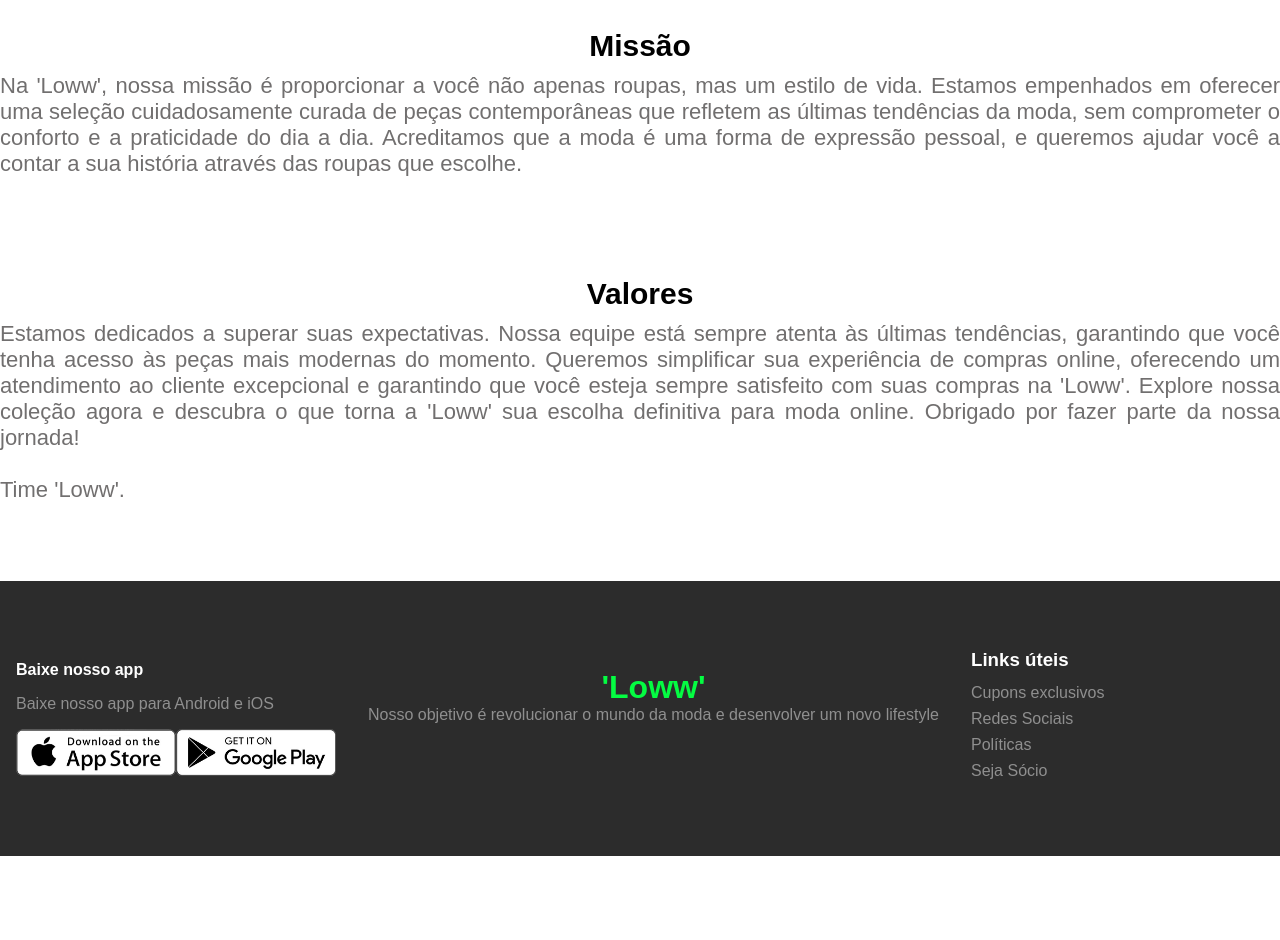
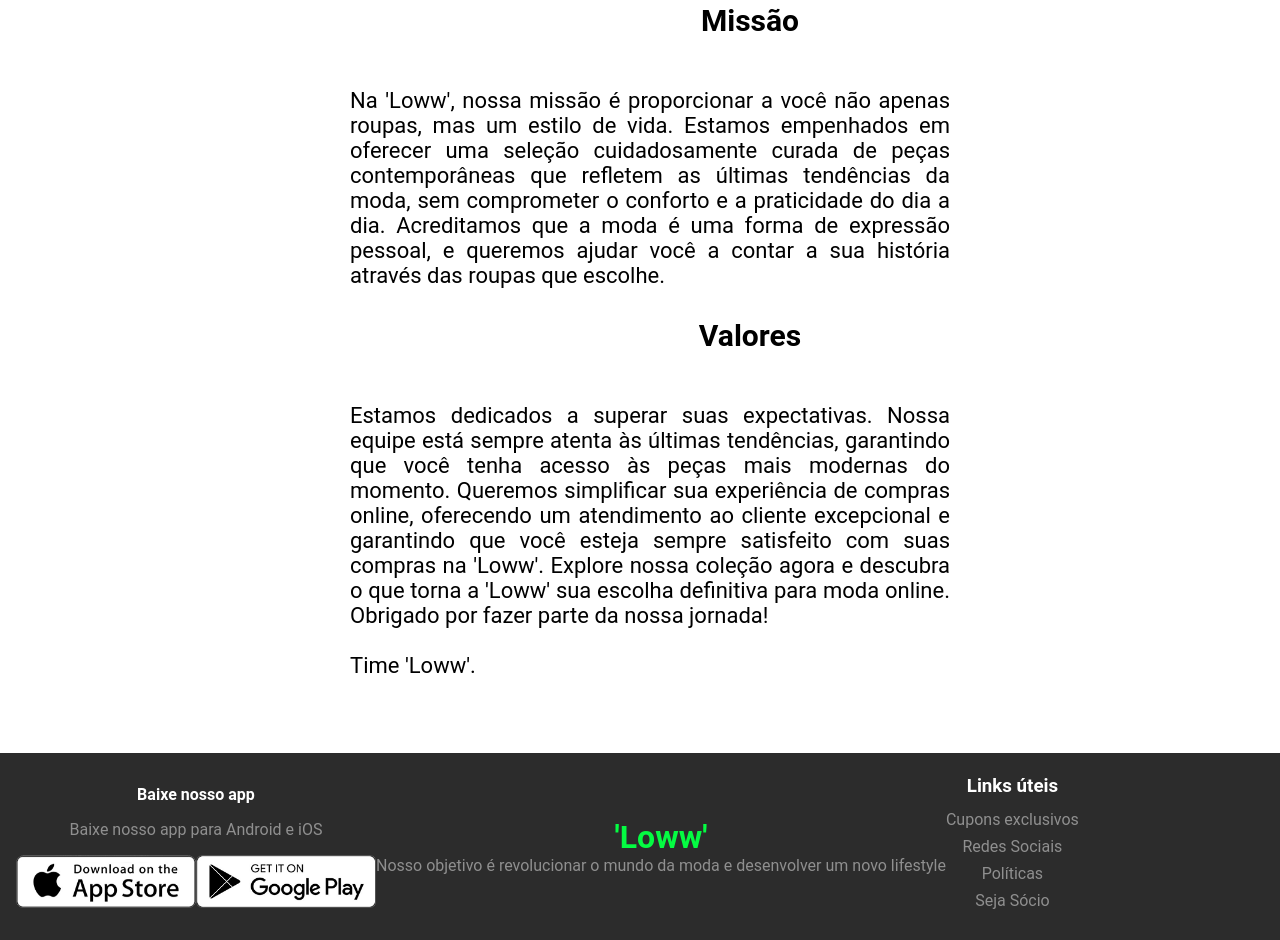
Before and after one commit to Padrin4Nunes/-Loww-, a plain HTML site: page sobre.html in a window 1280 px wide. Shown: the part 362-1302 px from the top of the page. Before the commit the page ends 1218 px from the top, so only its background shows below. Drawn offline with Linux system fonts and the light colour scheme.

Commit message:
Alteração total

```diff
--- a/assets/css/conta-style.css
+++ b/assets/css/conta-style.css
@@ -125,8 +125,9 @@
 margin: 0 auto;
 }
 
+/*Alterei aq*/
 section.formulario{
-    padding: 80px 4%;
+  padding: 0px 4%;
 }
 
 
@@ -198,8 +199,8 @@ form :hover{
 display: flex;
 align-items: center;
 color: #8f8f8f;
-  padding: 4rem 1rem;
-  gap: 2rem;
+padding: 1rem 1rem;
+gap: -2rem;
 }
 
 .download-options > * {
--- a/assets/css/sobre-style.css
+++ b/assets/css/sobre-style.css
@@ -2,8 +2,10 @@
   margin: 0;
   padding: 0;
   box-sizing: border-box;
-  font-family: 'arial', sans-serif;
+  text-align: center;
+  font-family: 'Roboto', sans-serif;
 }
+
 
 .page-inner-content {
   max-width: 1300px;
@@ -17,17 +19,21 @@
 
 main h2 {
   color: black;
+  height: 10vh;
+  width: 100vh;
+  text-align: center;
   font-size: 30px;
-  margin-top: 100px;
-  text-align: center;
+  margin-top: 30px;
+  margin-left: 350px;
 
 }
 
 main p{
+  width: 600px;
   font-size: 22px;
   text-align: justify;
-  margin-top: 10px;
-  color: #716f6f;
+  margin-top: 5px;
+  margin-left: 350px;
 }
 
 .navbar {
@@ -44,6 +50,7 @@ main p{
   align-items: center;
   justify-content: space-between;
   position: relative;
+  text-align: center;
 }
 
 .logo {
@@ -186,15 +193,14 @@ nav ul li:hover {
 
 }
 
-
 /* Footer */
 
 .footer-content {
   display: flex;
   align-items: center;
   color: #8f8f8f;
-  padding: 4rem 1rem;
-  gap: 2rem;
+  padding: 1rem 1rem;
+  gap: -2rem;
 }
 
 .download-options > * {
@@ -211,13 +217,11 @@ nav ul li:hover {
 }
 
 .download-options > div img {
-  width: 160px;
-  cursor: pointer;
+  width: 180px;
 }
 
 .logo-footer {
   text-align: center;
-  height: 100px;
 }
 
 .links-footer h3 {
@@ -243,7 +247,7 @@ nav ul li:hover {
 
   .footer-content > div {
     padding: 1rem;
-}
+  }
 
   .download-options > div {
     display: inline;
```
Also changed, not shown: catalogo.html (deleted, +0 -31 lines). Lines whose indentation alone changed are shown as unchanged.
